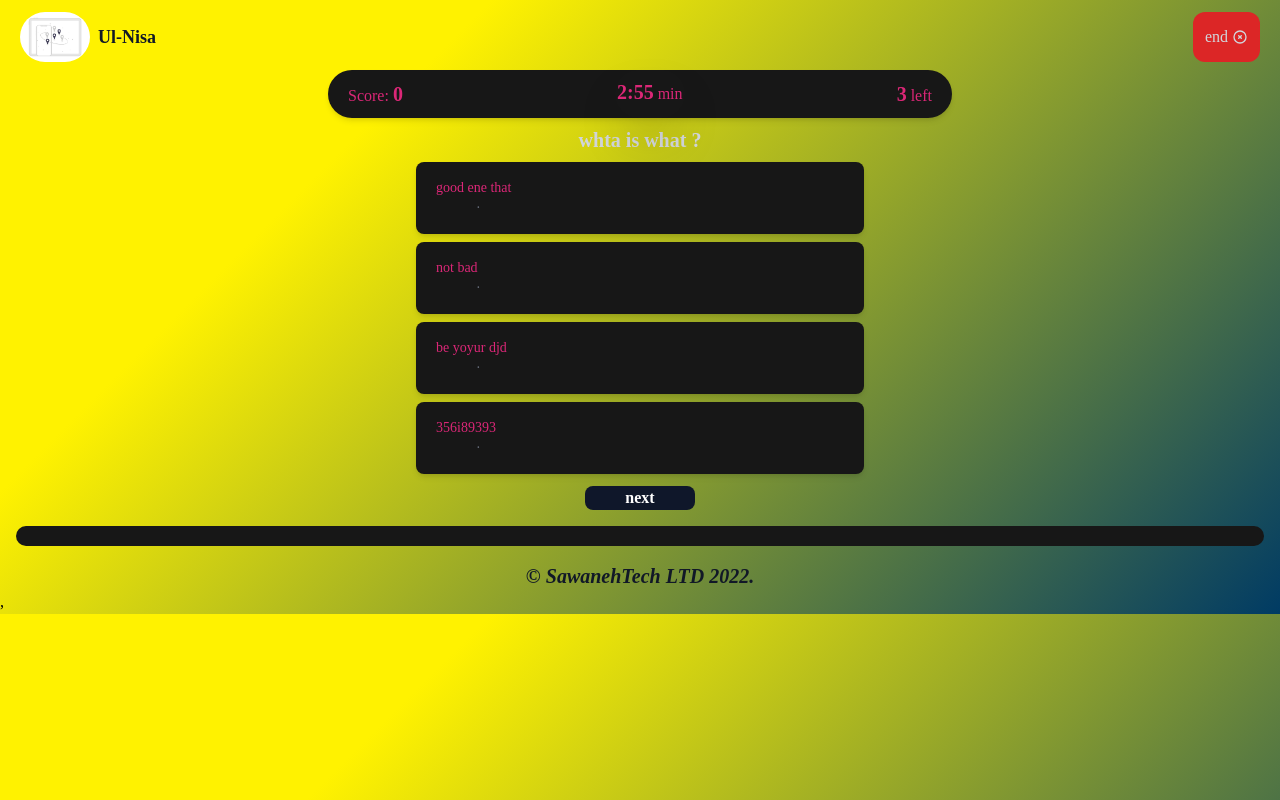
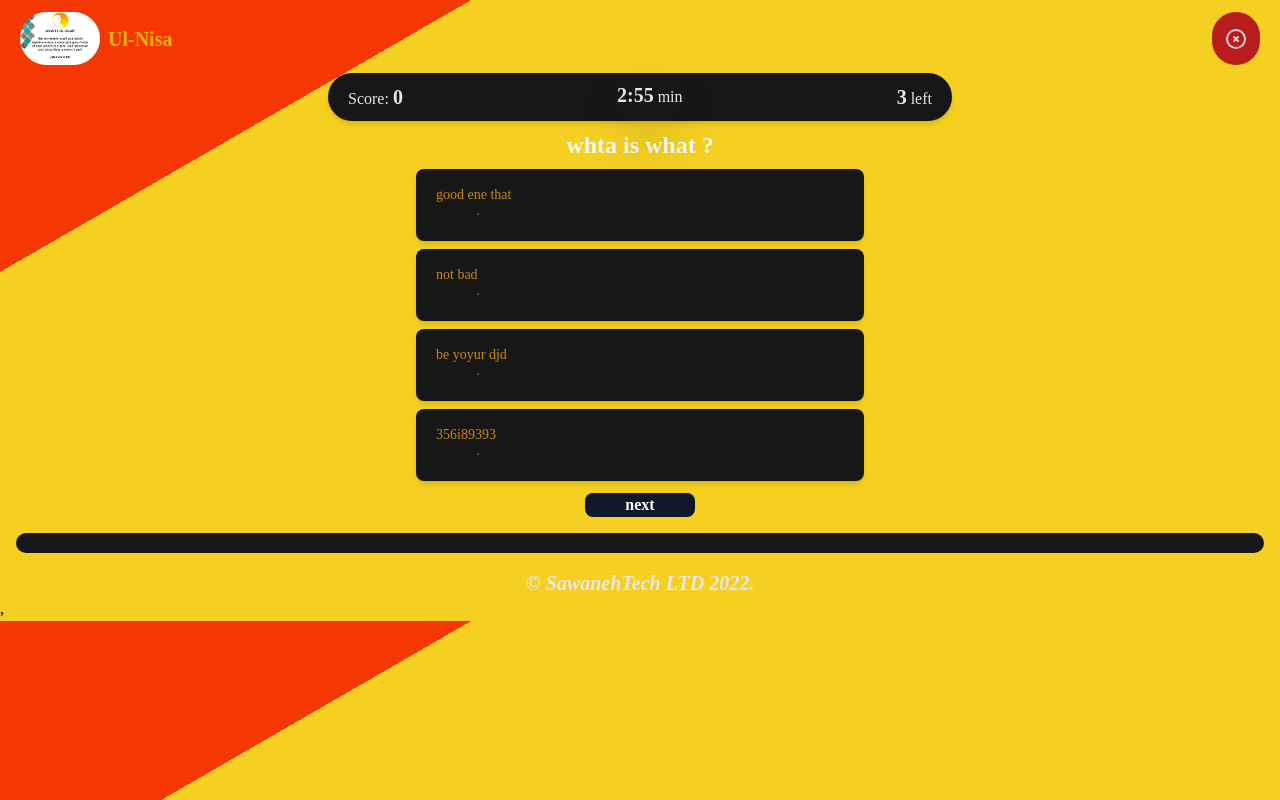
Before and after one commit to sawaneh1/Women_IN_Islam, a React (Create React App) app: page /quiz in a window 1280 px wide. Built offline with nearby package versions, Linux system fonts and the light colour scheme.

Commit message:
beautifying the site

```diff
--- a/src/Navbar/index.js
+++ b/src/Navbar/index.js
@@ -26,7 +26,7 @@ const Navbar = () => {
     setShowMenu((prev) => !prev);
   };
   return (
-    <nav className="linear bg-white border-gray-200 px-2 sm:px-4 py-2.5 rounded-3xl shadow-xl  shadow-gray-100  navbar  m-5 sm:m-10 mt-20">
+    <nav className="linear bg-white border-gray-200 px-2 overflow-hidden sm:px-4 py-2.5 rounded-3xl shadow-xl  shadow-gray-100  navbar  m-5 sm:m-10 mt-10">
       <div>
         <div>
           <div className="container flex flex-wrap justify-between items-center mx-auto">
@@ -129,7 +129,7 @@ const Navbar = () => {
         </div>
         <div className="flex flex-col-reverse  sm:flex-row place-items-center items-center ">
           <div className="p-5  w-full  sm:w-4/5">
-            <h1 className=" mb-3 font-bold text-pink-600 sm:-mt-32  text-xl">
+            <h1 className=" mb-3 text-center sm:text-left font-bold text-yellow-600 sm:-mt-32  text-xl">
               Test your islamic Knowledge...
             </h1>
 
@@ -140,7 +140,7 @@ const Navbar = () => {
             </p>
             <div className="flex sm:block justify-center">
               <Link to="/quiz">
-                <button className="bg-yellow-500  f rounded-lg p-2 text-white w-48 mt-10">
+                <button className="bg-red-700 font-bold rounded-lg p-2 text-white w-48 mt-10">
                   Take test
                 </button>
               </Link>
@@ -148,7 +148,7 @@ const Navbar = () => {
           </div>
 
           <div className=" flex justify-start mt-5 sm:flex">
-            <img src={img} alt="" className="md:h-4/5 h-1/4 w-96" />
+            <img src={img} alt="" className="md:h-4/5 h-1/4 sm:w-full w-96" />
           </div>
         </div>
       </div>
--- a/src/components/Quiz/index.jsx
+++ b/src/components/Quiz/index.jsx
@@ -1,8 +1,8 @@
 import React, { useEffect, useState } from "react";
 import { RadioGroup } from "@headlessui/react";
-import { useRoutes, useNavigate } from "react-router-dom";
+import { useRoutes, useNavigate, Link } from "react-router-dom";
 import QuizCard from "./QuizCard";
-import logo from "../../assests/test.png";
+import logo from "../../assests/logo1.jpg";
 
 const questions = [
   {
@@ -155,15 +155,15 @@ const Quiz = () => {
   return (
     <div>
       <div className="flex  text-white justify-between px-5 mt-5 mb-3 sm:mt-3 sm:mb-2">
-        <span className="font-extrabold gap-2 items-center flex text-lg text-gray-900 ">
-          <img src={logo} height="70" width="70" className="rounded-full" />{" "}
-          <span>Ul-Nisa</span>
+        <span className="font-extrabold gap-2 items-center flex text-lg text-yellow-500 ">
+          <img src={logo} height="80" width="80" className="rounded-full" />{" "}
+          <span className="text-xl font-bold">Ul-Nisa</span>
         </span>
-        <div className="flex items-center gap-1 bg-red-600 rounded-xl  px-3 p-0 text-gray-300">
-          <span className="   items-center   cursor-pointer">end </span>
+        <div className="flex items-center gap-1 bg-red-700 rounded-full  px-3 p-0 text-gray-300">
+          <Link to="/">
             <svg
               xmlns="http://www.w3.org/2000/svg"
-            className="h-4 w-4 "
+              className="h-6 w-6 "
               fill="none"
               viewBox="0 0 24 24"
               stroke="currentColor"
@@ -175,11 +175,12 @@ const Quiz = () => {
                 d="M10 14l2-2m0 0l2-2m-2 2l-2-2m2 2l2 2m7-2a9 9 0 11-18 0 9 9 0 0118 0z"
               />
             </svg>
+          </Link>
         </div>
       </div>
       <div className="w-full px-4 py-4">
         <div className="flex justify-center relative">
-          <nav className=" text-pink-600  align-middle -top-4 w-4/5  md:w-1/2  lg:w-1/2   absolute content-center place-content-center place-items-center rounded-full px-5 bg-neutral-900 shadow-md flex justify-between    ">
+          <nav className=" text-gray-200  align-middle -top-4 w-4/5  md:w-1/2  lg:w-1/2   absolute content-center place-content-center place-items-center rounded-full px-5 bg-neutral-900 shadow-md flex justify-between    ">
             <span className="">
               {" "}
               Score: <span className="font-bold text-xl">{score}</span>
@@ -207,7 +208,7 @@ const Quiz = () => {
               <div className="space-y-1">
                 {
                   <div>
-                    <h1 className="text-gray-300 font-bold  text-xl text-center">
+                    <h1 className="text-gray-50 font-extrabold  text-2xl text-center">
                       {questions[0 + next].question}
                     </h1>
                     {questions[0 + next].answers.map((q, i) => (
@@ -238,7 +239,9 @@ const Quiz = () => {
                                     <RadioGroup.Label
                                       as="p"
                                       className={`font-medium  ${
-                                        checked ? "text-white" : "text-pink-600"
+                                        checked
+                                          ? "text-white"
+                                          : "text-yellow-600"
                                       }`}
                                     >
                                       {q.answer}
@@ -289,7 +292,7 @@ const Quiz = () => {
             </div>
             <div className="bg-neutral-900 rounded-full w-full h-5 m-auto mt-4">
               <div
-                className="bg-gray-800 h-5 rounded-full "
+                className="bg-yellow-500 h-5 rounded-full "
                 style={{ width: progress + "%" }}
               ></div>
             </div>
@@ -310,7 +313,7 @@ const Quiz = () => {
         </div>
       </div>
       <footer>
-        <h3 className="font-bold text-gray-900 italic  text-xl text-center">
+        <h3 className="font-bold text-gray-200 italic  text-xl text-center">
           &copy; SawanehTech LTD 2022.
         </h3>
       </footer>
--- a/src/components/scoreBoard.js
+++ b/src/components/scoreBoard.js
@@ -46,7 +46,7 @@ const ScoreBoard = () => {
       </div>
 
       <footer>
-        <h3 className="font-bold text-gray-900 italic  text-xl text-center">
+        <h3 className="font-bold text-white italic  text-xl text-center">
           &copy; SawanehTech LTD 2022.
         </h3>
       </footer>
--- a/src/index.css
+++ b/src/index.css
@@ -6,14 +6,14 @@ body {
   margin-top: 0;
   box-sizing: border-box;
   padding: 0;
-  font-family: sans-serif, M;
+  /* font-family: sans-serif, M; */
   /* background-color: #fbb034;
   background-image: linear-gradient(315deg, #fbb034 0%, #ffdd00 74%); */
   background-color: #f5d020;
-  background-image: linear-gradient(315deg, #f5d020 0%, #f53803 74%);
+  background-image: linear-gradient(330deg, #f5d020 80%, #f53803 74%);
 
-  background-color: #003b64;
-  background-image: linear-gradient(315deg, #003b64 0%, #fff200 74%);
+  /* background-color: #003b64;
+  background-image: linear-gradient(315deg, #003b64 0%, #fff200 74%); */
   font-family: "Merriweather", serif;
   /* font-weight: 400; */
   /* background: linear-gradient(to right, #bd3f32, #cb356b); */
```
Lines whose indentation alone changed are shown as unchanged.
